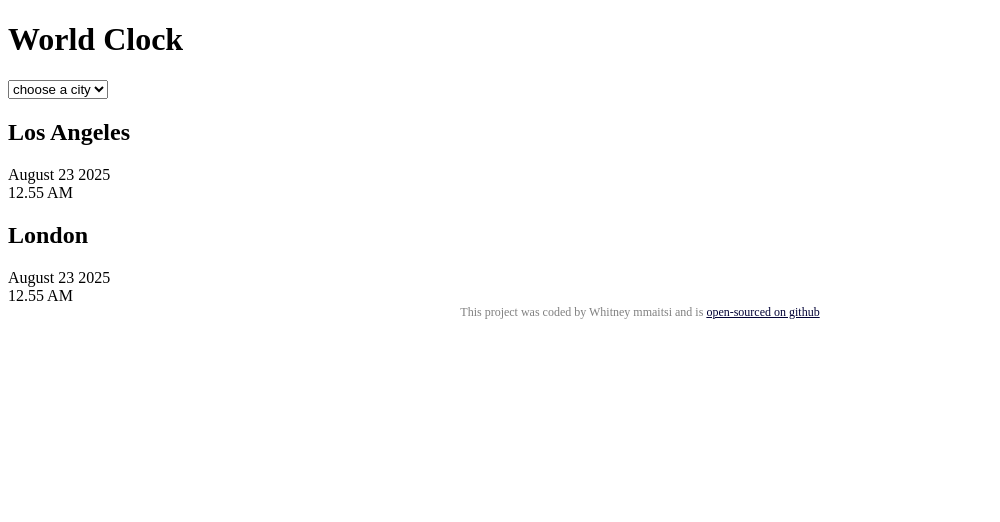
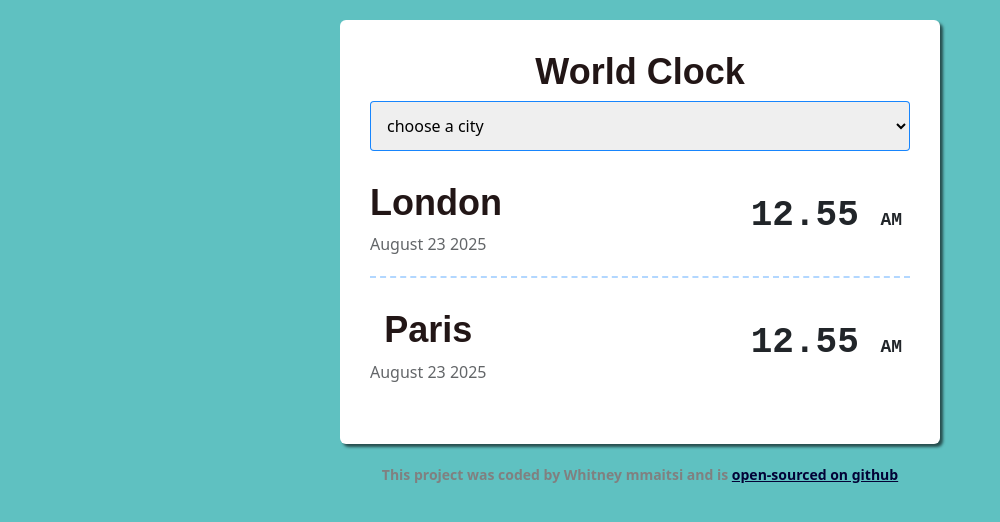
Before and after one commit to whitney387/world-clock, a plain HTML site: page index.html in a window 1280 px wide. Shown: the whole page, without its empty margins (0-1000 px from the left). Drawn offline with nearby package versions, Linux system fonts and the light colour scheme.

Commit message:
added some css

```diff
--- a/index.html
+++ b/index.html
@@ -3,6 +3,12 @@
   <head>
     <meta charset="UTF-8" />
     <meta name="viewport" content="width=device-width, initial-scale=1.0" />
+    <link
+      href="https://cdn.jsdelivr.net/npm/bootstrap@5.3.8/dist/css/bootstrap.min.css"
+      rel="stylesheet"
+      integrity="sha384-sRIl4kxILFvY47J16cr9ZwB07vP4J8+LH7qKQnuqkuIAvNWLzeN8tE5YBujZqJLB"
+      crossorigin="anonymous"
+    />
     <link rel="stylesheet" href="src/styles.css" />
     <title>world clock</title>
   </head>
@@ -16,15 +22,19 @@
         <option value="sydney">Sydney</option>
         <option value="tokyo">Tokyo</option>
       </select>
-      <div class="city">
-        <h2>Los Angeles</h2>
-        <div class="date">August 23 2025</div>
-        <div class="time">12.55 AM</div>
+      <div class="city d-flex justify-content-between">
+        <div>
+          <h2 class="h-2">London</h2>
+          <div class="date">August 23 2025</div>
+        </div>
+        <div class="time p-2">12.55 <small>AM</small></div>
       </div>
-      <div class="city">
-        <h2>London</h2>
-        <div class="date">August 23 2025</div>
-        <div class="time">12.55 AM</div>
+      <div class="city d-flex justify-content-between">
+        <div>
+          <h2 class="h-2">Paris</h2>
+          <div class="date">August 23 2025</div>
+        </div>
+        <div class="time p-2">12.55 <small>AM</small></div>
       </div>
     </div>
     <footer>
--- a/src/styles.css
+++ b/src/styles.css
@@ -1,7 +1,57 @@
+body {
+  background-color: rgb(95, 193, 193);
+}
+.container {
+  max-width: 600px;
+  margin: 20px auto;
+  background-color: rgb(255, 255, 255);
+  padding: 30px;
+  box-shadow: 3px 3px 3px rgba(0, 0, 0, 0.6);
+  border-radius: 6px;
+}
+select {
+  width: 100%;
+  display: block;
+  padding: 12px;
+  border-radius: 4px;
+  font-size: 16px;
+  border-color: rgba(0, 123, 255, 0.9);
+}
+.city {
+  margin: 10px 0;
+  padding: 20px 0;
+  border-bottom: 2px dashed rgba(0, 123, 255, 0.3);
+}
+.city:last-child {
+  border: none;
+}
+.date {
+  font-size: 16px;
+  display: block;
+  opacity: 0.7;
+}
+.time {
+  font-size: 36px;
+  font-weight: 600;
+  font-family: monospace;
+}
+small {
+  line-height: 36px;
+  font-size: 18px;
+}
+h1,
+h2 {
+  font-family: sans-serif;
+  text-align: center;
+  font-size: 36px;
+  font-weight: bold;
+  color: rgb(34, 22, 22);
+}
+
 footer {
   text-align: center;
-  font-size: 12px;
-  font-weight: 400;
+  font-size: 14px;
+  font-weight: 700;
   color: gray;
 }
 a {
```
